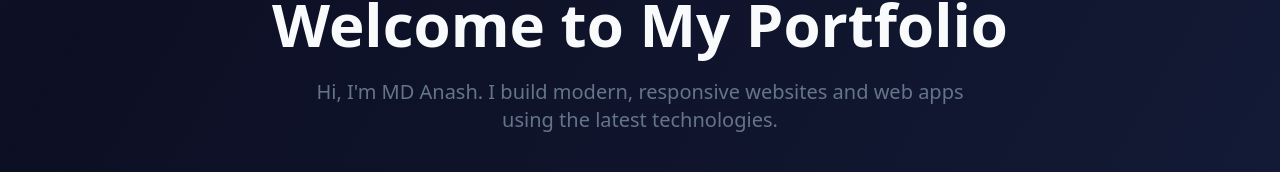
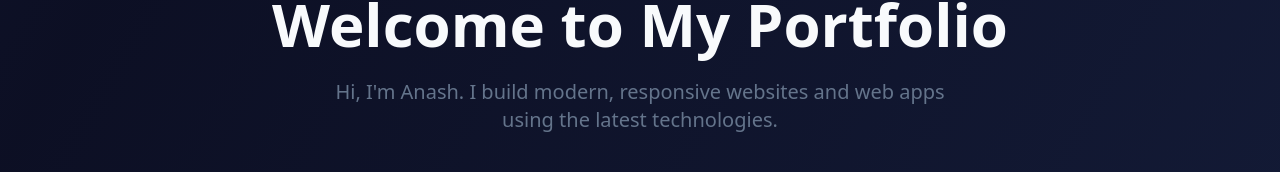
Before and after one commit to mehuanas/buildwithanas, a React (Vite) app: page / in a window 1280 px wide. Shown: the part 324-496 px from the top of the page. Built offline with nearby package versions, Linux system fonts and the light colour scheme.

Commit message:
Update introduction text in Home component

```diff
--- a/components/Home.jsx
+++ b/components/Home.jsx
@@ -4,7 +4,8 @@ const Home = () => {
   return (
     <section
       id="home"
-      className="min-h-screen flex flex-col justify-center items-center text-center px-4 sm:px-6 lg:px-8 pt-24 sm:pt-20"
+      data-anim="zoom"
+      className="reveal min-h-screen flex flex-col justify-center items-center text-center px-4 sm:px-6 lg:px-8 pt-24 sm:pt-20"
     >
       <h1
         className="fade-in-heading text-3xl sm:text-4xl md:text-5xl lg:text-6xl font-extrabold mb-4 sm:mb-6"
@@ -16,7 +17,7 @@ const Home = () => {
         className="fade-in-text text-sm sm:text-base md:text-lg lg:text-xl max-w-2xl mb-8 sm:mb-10 px-2"
         style={{ color: "var(--muted)" }}
       >
-        Hi, I'm MD Anash. I build modern, responsive websites and web apps using
+        Hi, I'm Anash. I build modern, responsive websites and web apps using
         the latest technologies.
       </p>
       <a
```
